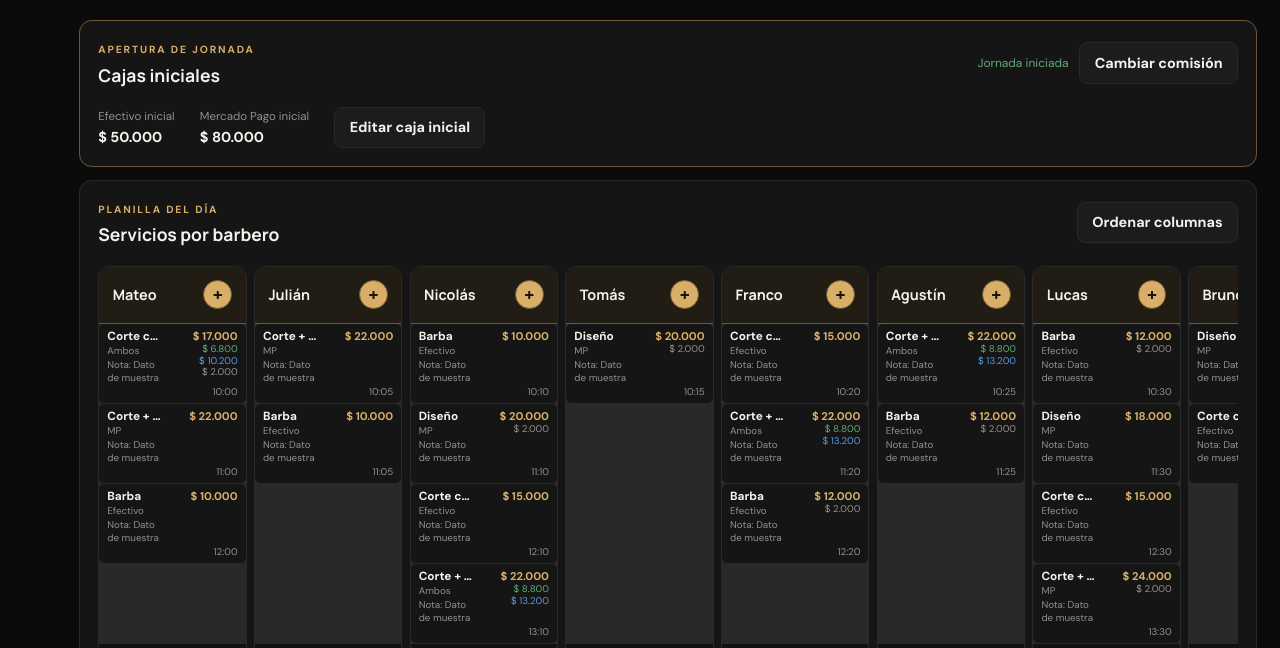
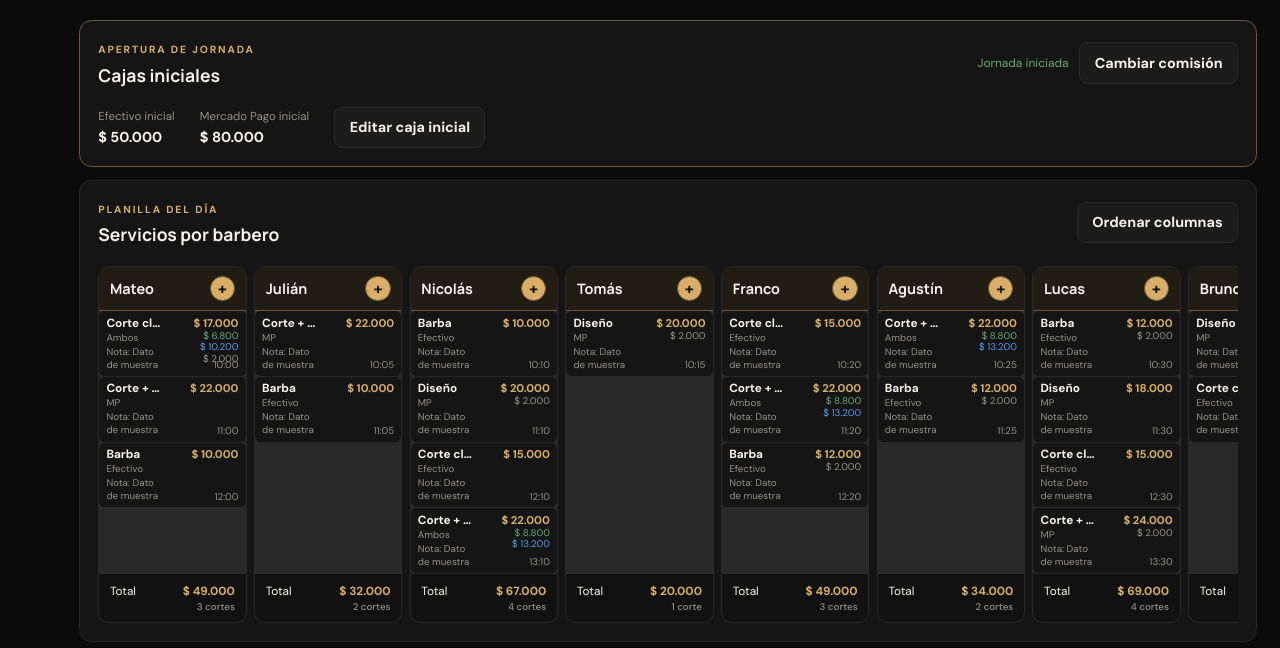
Before and after one commit to BrianGelhorn/TheLuxe, a website: page index.html in a window 1280 px wide. Shown: the part 105-753 px from the top of the page. Drawn offline with Linux system fonts and the light colour scheme.

Commit message:
Compactar servicios del panel diario

```diff
--- a/index.html
+++ b/index.html
@@ -7,7 +7,7 @@
   <link rel="preconnect" href="https://fonts.googleapis.com">
   <link rel="preconnect" href="https://fonts.gstatic.com" crossorigin>
   <link href="https://fonts.googleapis.com/css2?family=DM+Sans:wght@400;500;600;700&family=Manrope:wght@700;800&display=swap" rel="stylesheet">
-  <link rel="stylesheet" href="styles.css?v=68">
+  <link rel="stylesheet" href="styles.css?v=69">
 </head>
 <body>
   <div class="app-shell">
--- a/styles.css
+++ b/styles.css
@@ -166,16 +166,16 @@ button:disabled { opacity: .45; cursor: not-allowed; }
 .barber-columns.reordering .barber-column:active { cursor: grabbing; }
 .barber-columns.reordering .barber-service, .barber-columns.reordering .add-cut { pointer-events: none; }
 .barber-column.dragging { opacity: .4; }
-.barber-column-header { display: flex; justify-content: space-between; align-items: center; gap: 10px; padding: 15px; border-bottom: 1px solid #6e5936; background: var(--gold-soft); }
+.barber-column-header { display: flex; justify-content: space-between; align-items: center; gap: 8px; padding: 10px 12px; border-bottom: 1px solid #6e5936; background: var(--gold-soft); }
 .barber-column-header strong { font-family: Manrope, sans-serif; }
 .barber-column-header span { display: block; margin-top: 3px; color: var(--gold); font-size: .78rem; }
-.add-cut { flex: 0 0 auto; width: 32px; height: 32px; border: 1px solid #6e5936; border-radius: 50%; background: var(--gold); color: #17120b; cursor: pointer; font-size: 1.2rem; font-weight: 800; line-height: 1; }
-.barber-services { display: grid; align-content: start; gap: 1px; min-height: 155px; background: var(--line); }
-.barber-service { position: relative; display: grid; grid-template-columns: minmax(0, 1fr) 80px; align-content: start; gap: 1px 5px; width: 100%; height: 88px; padding: 6px 9px; overflow: hidden; border: 0; border-radius: 6px; background: var(--surface); color: inherit; text-align: left; cursor: pointer; }
+.add-cut { flex: 0 0 auto; width: 28px; height: 28px; border: 1px solid #6e5936; border-radius: 50%; background: var(--gold); color: #17120b; cursor: pointer; font-size: 1.1rem; font-weight: 800; line-height: 1; }
+.barber-services { display: grid; align-content: start; gap: 1px; min-height: 72px; background: var(--line); }
+.barber-service { position: relative; display: grid; grid-template-columns: minmax(0, 1fr) 80px; align-content: start; gap: 1px 5px; width: 100%; height: 72px; padding: 5px 8px; overflow: hidden; border: 0; border-radius: 6px; background: var(--surface); color: inherit; text-align: left; cursor: pointer; }
 .barber-service:hover { background: var(--surface-2); }
 .barber-service strong { align-self: start; overflow: hidden; font-size: .82rem; line-height: 1.2; text-overflow: ellipsis; white-space: nowrap; }
 .barber-service small { color: var(--muted); font-size: .68rem; }
-.service-prices { position: absolute; top: 6px; right: 9px; display: grid; justify-items: end; gap: 1px; width: max-content; max-width: 100%; white-space: nowrap; }
+.service-prices { position: absolute; top: 5px; right: 8px; display: grid; justify-items: end; gap: 1px; width: max-content; max-width: 100%; white-space: nowrap; }
 .service-prices > * { width: max-content; }
 .price-breakdown { display: grid; justify-items: end; gap: 1px; }
 .price-breakdown small { line-height: 1.1; }
@@ -185,11 +185,11 @@ button:disabled { opacity: .45; cursor: not-allowed; }
 .service-prices .tip-price { color: var(--muted); }
 .payment-detail { grid-column: 1; min-width: 0; white-space: nowrap; }
 .service-note { grid-column: 1; align-self: end; overflow-wrap: anywhere; }
-.cut-time { position: absolute; right: 9px; bottom: 6px; width: max-content; white-space: nowrap; }
-.barber-empty { padding: 28px 15px; background: var(--surface); color: var(--muted); text-align: center; font-size: .8rem; }
-.barber-column-total { display: flex; justify-content: space-between; padding: 14px 15px; border-top: 1px solid var(--line); font-size: .82rem; }
+.cut-time { position: absolute; right: 8px; bottom: 5px; width: max-content; white-space: nowrap; }
+.barber-empty { padding: 20px 12px; background: var(--surface); color: var(--muted); text-align: center; font-size: .8rem; }
+.barber-column-total { display: flex; justify-content: space-between; padding: 10px 12px; border-top: 1px solid var(--line); font-size: .82rem; }
 .barber-column-total strong { color: var(--gold); }
-.barber-total-value { display: grid; justify-items: end; gap: 3px; }
+.barber-total-value { display: grid; justify-items: end; gap: 1px; }
 .barber-total-value small { color: var(--muted); font-size: .68rem; font-weight: 500; }
 .barber-order-actions small { color: var(--muted); }
 .barber-order-actions .primary-btn { min-width: 0; }
```
